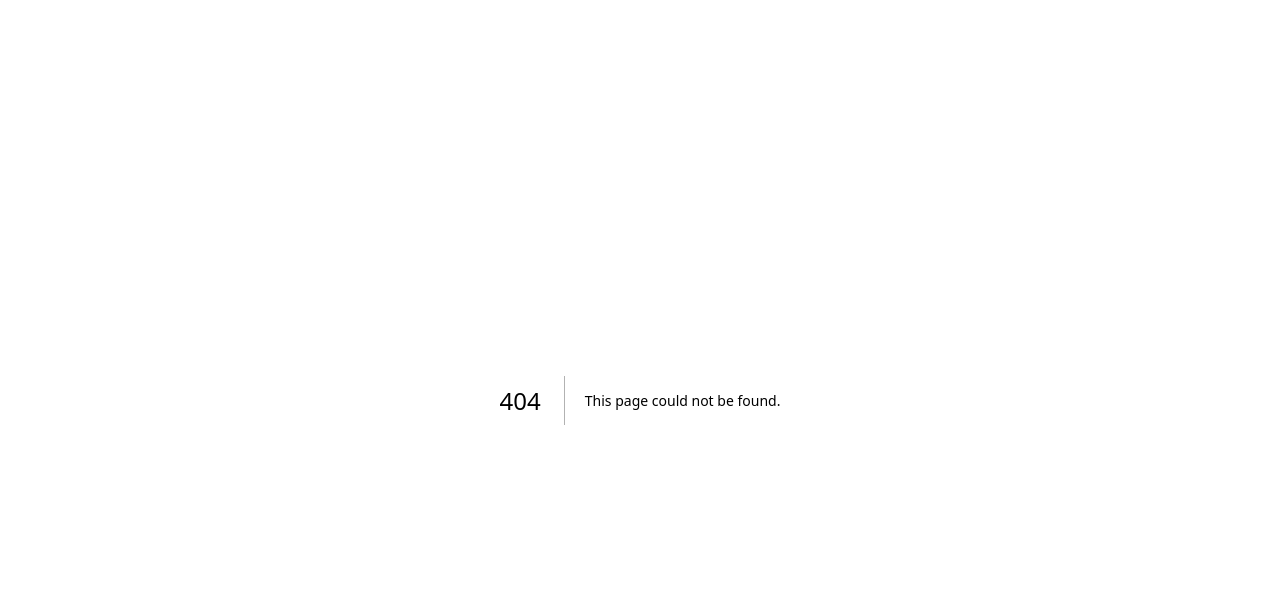
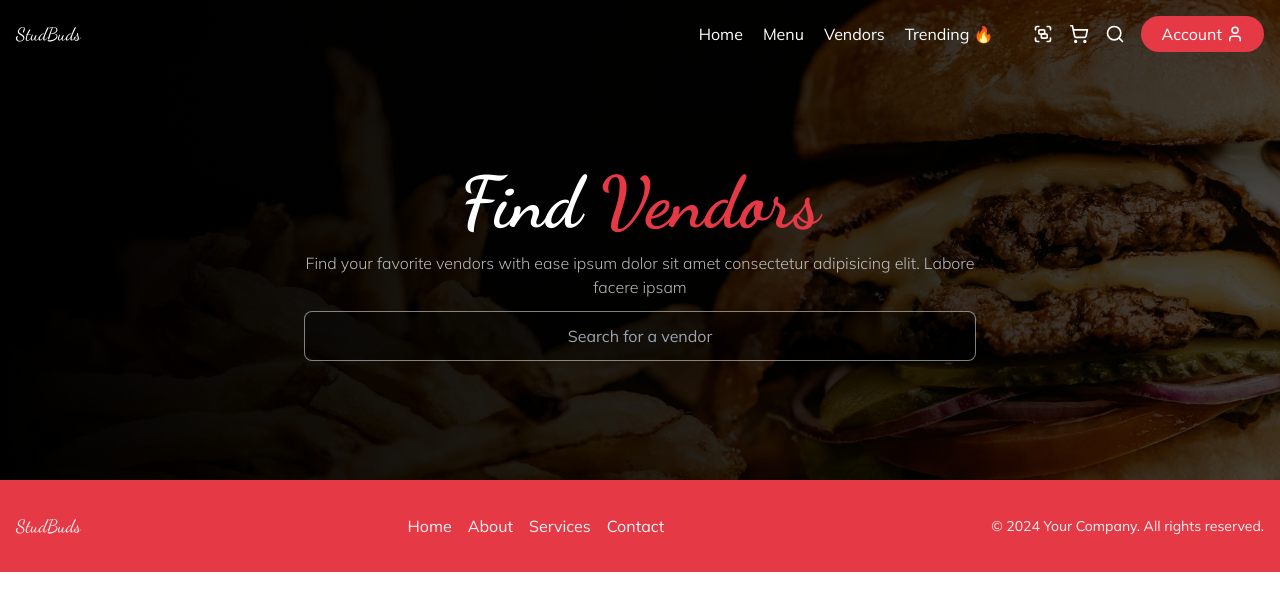
Before and after one commit to benjaminnkem/stud-buy, a Next.js app: page /vendors in a window 1280 px wide. Before the commit this address had no page. Shown: the top 610 px of the page. Built offline with nearby package versions, Linux system fonts and the light colour scheme.

Commit message:
feat: vendor page header

```diff
--- a/app/(root)/(home)/page.tsx
+++ b/app/(root)/(home)/page.tsx
@@ -1,9 +1,9 @@
+import About from "@/components/UI/Home/about";
 import HomeHero from "@/components/UI/Home/hero";
+import PopularMenu from "@/components/UI/Home/popular-menu";
+import Review from "@/components/UI/Home/review";
 import Vendors from "@/components/UI/Home/vendors";
-import { foods } from "@/lib/data/home";
 import { dancingScript } from "@/lib/utils/fonts";
-import { ChevronRight, Star, ShoppingCart } from "lucide-react";
-import Image from "next/image";
 
 const Page = () => {
   return (
@@ -11,75 +11,10 @@ const Page = () => {
       <HomeHero />
 
       <main className="py-20">
-        <section className="container">
-          <h3 className={`text-deepRed ${dancingScript.className} font-extrabold text-center uppercase text-3xl`}>
-            Popular on the Menu
-          </h3>
-          <div className="mt-8 grid grid-cols-3 gap-24 px-10">
-            {[...foods, ...foods].map((food, id) => (
-              <div key={id} className="rounded-lg hover:shadow-2xl shadow relative overflow-hidden duration-300">
-                <div className="max-h-[15rem] overflow-hidden">
-                  <Image
-                    src={food.image}
-                    alt={food.name}
-                    width={500}
-                    height={500}
-                    className="w-full h-full object-cover"
-                  />
-                </div>
-
-                <div className="px-5 py-3 space-y-3">
-                  <p className="font-bold text-2xl">{food.name}</p>
-                  <p className="text-zinc-500 text-sm">{food.description}</p>
-
-                  <div className="flex items-center justify-between">
-                    <p className="text-xl">N8,999</p>
-
-                    <div
-                      className="w-10 h-10 grid place-content-center bg-deepRed rounded-full text-white cursor-pointer"
-                      title="Add to cart"
-                    >
-                      <ShoppingCart size={18} />
-                    </div>
-                  </div>
-                </div>
-              </div>
-            ))}
-          </div>
-          <div className="flex items-center justify-center mt-6">
-            <button className="flex items-center gap-1 border border-deepRed px-5 py-2 rounded-xl text-deepRed font-bold">
-              <span>See More</span>
-              <ChevronRight />
-            </button>
-          </div>
-        </section>
-
+        <PopularMenu />
         <Vendors />
-
-        <section className="container mt-[12rem]">
-          <div className="grid grid-cols-2 gap-10">
-            <div className="space-y-6">
-              <h3 className={`text-deepRed font-extrabold uppercase text-3xl ${dancingScript.className}`}>About Us</h3>
-              <div className="space-y-4 text-zinc-500">
-                <p>
-                  StudBuds is here to revolutionize student food purchasing Lorem ipsum dolor sit amet consectetur,
-                  adipisicing elit. Ea laboriosam molestiae magnam ut, incidunt ipsa doloribus dolorum molestias.
-                </p>
-                <p>
-                  Lorem ipsum dolor sit amet consectetur adipisicing elit. Voluptatum explicabo nemo maxime impedit
-                  corporis quam aperiam sapiente! Blanditiis odit omnis reprehenderit molestias? Ducimus cum atque,
-                  suscipit earum eos nisi vitae.
-                </p>
-              </div>
-            </div>
-          </div>
-        </section>
-
-        <section className="container mt-[12rem]">
-          <h3 className={`${dancingScript.className} font-extrabold text-center uppercase text-3xl`}>
-            What People <span className="text-deepRed">Say</span>
-          </h3>
-        </section>
+        <About />
+        <Review />
       </main>
     </>
   );
--- /dev/null
+++ b/app/(root)/vendors/page.tsx
@@ -0,0 +1,12 @@
+import VendorsHero from "@/components/UI/Vendors/hero";
+
+const Page = () => {
+  return (
+    <>
+      <VendorsHero />
+      <main></main>
+    </>
+  );
+};
+
+export default Page;
--- a/components/Layout/Navbar/index.tsx
+++ b/components/Layout/Navbar/index.tsx
@@ -2,8 +2,9 @@
 
 import { dancingScript } from "@/lib/utils/fonts";
 import Link from "next/link";
-import { Group, Search, ShoppingCart } from "lucide-react";
+import { Group, Search, ShoppingCart, User } from "lucide-react";
 import { useEffect, useRef, useState } from "react";
+import { navLinks } from "@/lib/store/navbar";
 
 const Navbar = () => {
   const [activeSolo, setActiveSolo] = useState(false);
@@ -55,19 +56,21 @@ const Navbar = () => {
           </div>
 
           <div className="flex items-center gap-10">
-            <ul className="flex items-center space-x-4">
-              <li>Home</li>
-              <li>Menu</li>
-              <li>About</li>
-              <li>Trending</li>
+            <ul className="flex items-center space-x-5">
+              {navLinks.map((link, id) => (
+                <li key={id}>
+                  <Link href={link.path}>{link.label}</Link>
+                </li>
+              ))}
             </ul>
 
             <div className="flex items-center gap-4">
               <Group size={20} />
               <ShoppingCart size={20} />
               <Search size={20} />
-              <button className="px-6 py-2 rounded-full border-deepRed border duration-300 hover:bg-deepRed hover:text-white">
-                Order Now
+              <button className="px-5 py-[6px] rounded-full duration-300 bg-deepRed text-white flex items-center gap-1">
+                <span>Account</span>
+                <User size={18} />
               </button>
             </div>
           </div>
--- /dev/null
+++ b/components/UI/Home/about.tsx
@@ -0,0 +1,26 @@
+import { dancingScript } from "@/lib/utils/fonts";
+
+const About = () => {
+  return (
+    <section className="container mt-[12rem]">
+      <div className="grid grid-cols-2 gap-10">
+        <div className="space-y-6">
+          <h3 className={`text-deepRed font-extrabold uppercase text-3xl ${dancingScript.className}`}>About Us</h3>
+          <div className="space-y-4 text-zinc-500">
+            <p>
+              StudBuds is here to revolutionize student food purchasing Lorem ipsum dolor sit amet consectetur,
+              adipisicing elit. Ea laboriosam molestiae magnam ut, incidunt ipsa doloribus dolorum molestias.
+            </p>
+            <p>
+              Lorem ipsum dolor sit amet consectetur adipisicing elit. Voluptatum explicabo nemo maxime impedit corporis
+              quam aperiam sapiente! Blanditiis odit omnis reprehenderit molestias? Ducimus cum atque, suscipit earum
+              eos nisi vitae.
+            </p>
+          </div>
+        </div>
+      </div>
+    </section>
+  );
+};
+
+export default About;
--- a/components/UI/Home/hero.tsx
+++ b/components/UI/Home/hero.tsx
@@ -1,10 +1,9 @@
 import { dancingScript } from "@/lib/utils/fonts";
-import { Search } from "lucide-react";
+import { Search, ShoppingCart } from "lucide-react";
 import Image from "next/image";
 
 const HomeHero = () => {
   return (
-    <>
     <header className="min-h-[38rem] relative overflow-hidden">
       <Image
         src={"/images/home/hero.jpg"}
@@ -25,18 +24,13 @@ const HomeHero = () => {
             </p>
 
             <button className="bg-deepRed px-6 py-2 rounded-full flex items-center gap-1">
-                <span>Find Vendor</span>
-                <Search size={20} />
+              <span>Order Now</span>
+              <ShoppingCart size={20} />
             </button>
           </div>
         </div>
       </div>
-
-        {/* <svg xmlns="http://www.w3.org/2000/svg" viewBox="0 0 1440 319" className="absolute w-full bottom-0 left-0">
-          <path fill="#fff" fill-opacity="1" d="M0,128L1440,192L1440,320L0,320Z"></path>
-        </svg> */}
     </header>
-    </>
   );
 };
 
--- /dev/null
+++ b/components/UI/Home/popular-menu.tsx
@@ -0,0 +1,47 @@
+import { dancingScript } from "@/lib/utils/fonts";
+import Image from "next/image";
+import { foods } from "@/lib/data/home";
+import { ChevronRight, Star, ShoppingCart } from "lucide-react";
+
+const PopularMenu = () => {
+  return (
+    <section className="container">
+      <h3 className={`text-deepRed ${dancingScript.className} font-extrabold text-center uppercase text-3xl`}>
+        Popular on the Menu
+      </h3>
+      <div className="mt-8 grid grid-cols-3 gap-24 px-10">
+        {[...foods, ...foods].map((food, id) => (
+          <div key={id} className="rounded-lg hover:shadow-2xl shadow relative overflow-hidden duration-300">
+            <div className="max-h-[15rem] overflow-hidden">
+              <Image src={food.image} alt={food.name} width={500} height={500} className="w-full h-full object-cover" />
+            </div>
+
+            <div className="px-5 py-3 space-y-3">
+              <p className="font-bold text-2xl">{food.name}</p>
+              <p className="text-zinc-500 text-sm">{food.description}</p>
+
+              <div className="flex items-center justify-between">
+                <p className="text-xl">N8,999</p>
+
+                <div
+                  className="w-10 h-10 grid place-content-center bg-deepRed rounded-full text-white cursor-pointer"
+                  title="Add to cart"
+                >
+                  <ShoppingCart size={18} />
+                </div>
+              </div>
+            </div>
+          </div>
+        ))}
+      </div>
+      <div className="flex items-center justify-center mt-6">
+        <button className="flex items-center gap-1 border border-deepRed px-5 py-2 rounded-xl text-deepRed font-bold">
+          <span>See More</span>
+          <ChevronRight />
+        </button>
+      </div>
+    </section>
+  );
+};
+
+export default PopularMenu;
--- /dev/null
+++ b/components/UI/Home/review.tsx
@@ -0,0 +1,13 @@
+import { dancingScript } from "@/lib/utils/fonts";
+
+const Review = () => {
+  return (
+    <section className="container mt-[12rem]">
+      <h3 className={`${dancingScript.className} font-extrabold text-center uppercase text-3xl`}>
+        What People <span className="text-deepRed">Say</span>
+      </h3>
+    </section>
+  );
+};
+
+export default Review;
--- /dev/null
+++ b/components/UI/Vendors/hero.tsx
@@ -0,0 +1,39 @@
+import { dancingScript } from "@/lib/utils/fonts";
+import Image from "next/image";
+
+const VendorsHero = () => {
+  return (
+    <header className="min-h-[30rem] relative overflow-hidden">
+      <Image
+        src={"/images/home/hero-2.jpg"}
+        alt="hero"
+        width={1240}
+        height={800}
+        className="absolute top-0 left-0 w-full h-full object-cover"
+      />
+
+      <div className="absolute top-0 left-0 w-full h-full bg-gradient-to-r from-black to-black/70 text-white">
+        <div className="w-full h-full flex items-center text-center container mt-6">
+          <div className="max-w-2xl space-y-3 mx-auto">
+            <h1 className={`${dancingScript.className} font-extrabold text-7xl`}>
+              Find <span className="text-deepRed">Vendors</span>
+            </h1>
+            <p className="text-zinc-200/80 font-light">
+              Find your favorite vendors with ease ipsum dolor sit amet consectetur adipisicing elit. Labore facere
+              ipsam
+            </p>
+            <div>
+              <input
+                type="text"
+                className="outline-none p-3 w-full text-center border text-zinc-300 border-white/50 rounded-lg bg-black/40"
+                placeholder="Search for a vendor"
+              />
+            </div>
+          </div>
+        </div>
+      </div>
+    </header>
+  );
+};
+
+export default VendorsHero;
--- /dev/null
+++ b/lib/store/navbar.ts
@@ -0,0 +1,17 @@
+type NavLink = {
+  label: string;
+  path: string;
+  icon?: JSX.Element;
+};
+
+type NavData = {
+  links: NavLink[];
+};
+
+export const navLinks: NavLink[] = [
+  { label: "Home", path: "/" },
+  { label: "Menu", path: "/" },
+  { label: "Vendors", path: "/vendors" },
+  { label: "Trending 🔥", path: "/" },
+  // { label: "About", path: "/" },
+];
```
Lines whose indentation alone changed are shown as unchanged.
